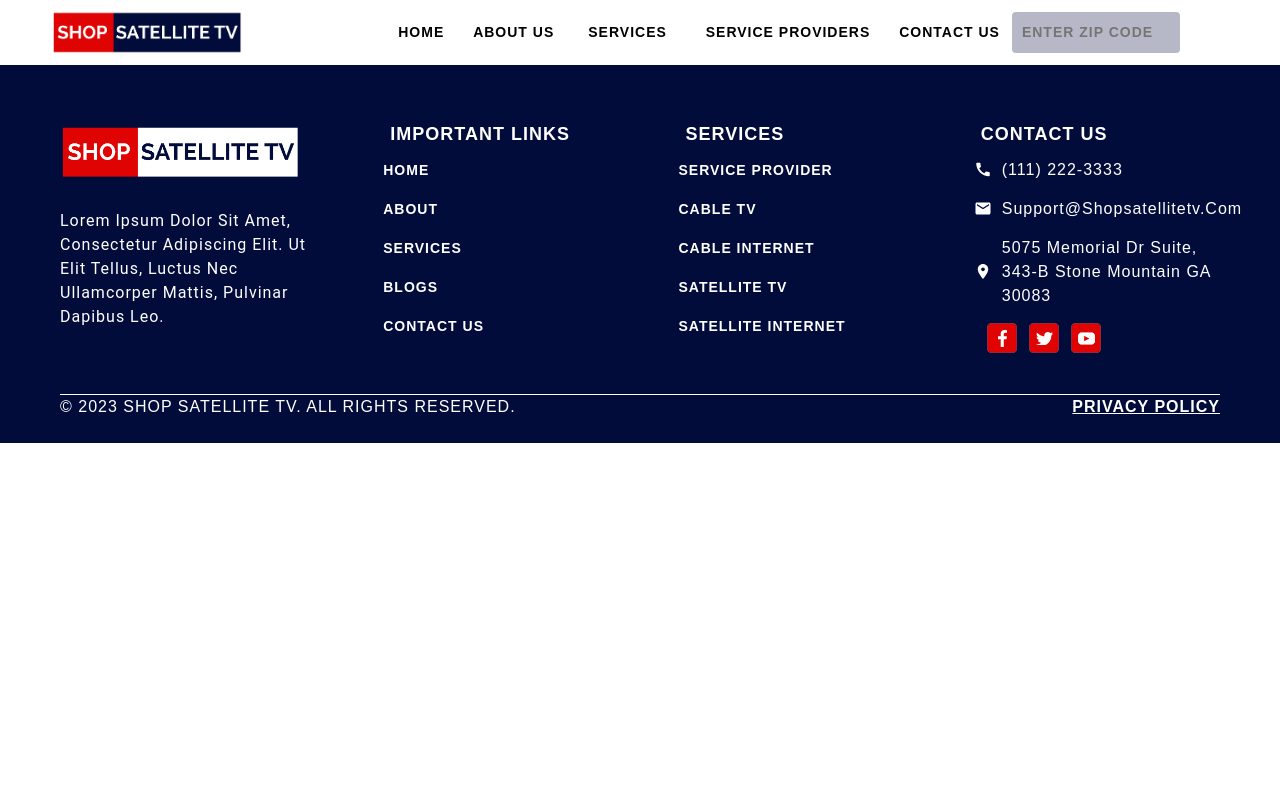
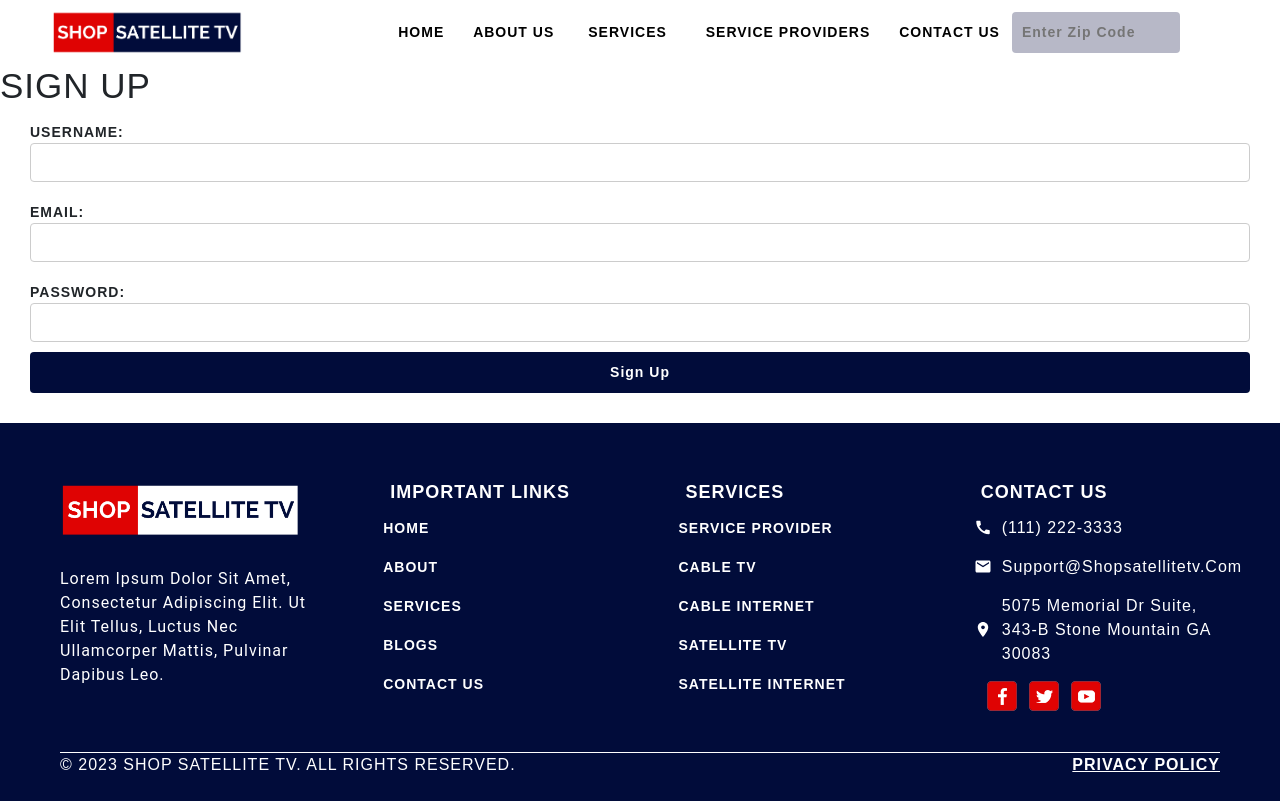
Before and after one commit to Sherdil07/CableTv, a React (Create React App) app: page /signup in a window 1280 px wide. Built offline with nearby package versions, Linux system fonts and the light colour scheme.

Commit message:
Dashboard

```diff
--- a/package.json
+++ b/package.json
@@ -22,6 +22,7 @@
     "react-router-dom": "^6.14.2",
     "react-scripts": "5.0.1",
     "react-slick": "^0.29.0",
+    "react-toastify": "^9.1.3",
     "slick-carousel": "^1.8.1",
     "web-vitals": "^2.1.4"
   },
--- a/src/App.js
+++ b/src/App.js
@@ -1,7 +1,8 @@
-import React from "react";
+import React, { useState } from "react";
 import Navbar from "./components/Navbar";
-import { Route, Routes } from "react-router-dom";
+import { Route, Routes, Navigate } from "react-router-dom";
 import Home from "./components/Home";
+// import "./App.css";
 import "./App.css";
 import Footer from "./components/Footer";
 import AboutUs from "./components/AboutUs";
@@ -15,8 +16,12 @@ import CableTv from "./pages/CableTv";
 import PrivacyPolicy from "./pages/PrivacyPolicy";
 import ZipCodeInfo from "./components/zipCodeInfo";
 import Dashboard from "./components/Dashboard";
+import SignUp from "./components/SignUp";
+import Login from "./components/Login";
 
 function App() {
+  const [isLoggedIn, setIsLoggedIn] = useState(false);
+
   return (
     <div className="App">
       <Navbar />
@@ -38,10 +43,23 @@ function App() {
         <Route path="services/satellite-tv" exact Component={SatelliteTv} />
         <Route path="/privacypolicy" exact Component={PrivacyPolicy} />
         <Route path="/zipCode/:zipCode" exact Component={ZipCodeInfo} />
+        <Route path="/signup" exact Component={SignUp} />
+        <Route
+          path="/login"
+          exact element={<Login setIsLoggedIn={setIsLoggedIn} />} // This route should have the prop
+        />
+        <Route
+          path="/dashboard/*"
+          exact element={
+            isLoggedIn ? <ProtectedDashboard /> : <Navigate to="/login" />
+          } // Protected route
+        />
       </Routes>
       <Footer />
     </div>
   );
 }
-
+function ProtectedDashboard() {
+  return <Dashboard />;
+}
 export default App;
--- a/src/components/Dashboard.jsx
+++ b/src/components/Dashboard.jsx
@@ -1,30 +1,18 @@
-import React, { useState } from "react";
-import axios from "axios";
-
+import React from "react";
+import "../styles/Dashboard.css";
 function Dashboard() {
-  const [data, setData] = useState("");
-
-  const handleDataChange = (event) => {
-    setData(event.target.value);
-  };
-
-  const handleSubmit = async () => {
-    try {
-      await axios.post("http://localhost:3000/write-json", { data });
-      console.log("Data sent to server");
-    } catch (error) {
-      console.error("Error sending data:", error);
-    }
-  };
-
   return (
-    <div>
-      <textarea
-        value={data}
-        onChange={handleDataChange}
-        placeholder="Enter JSON data..."
-      />
-      <button onClick={handleSubmit}>Save Data</button>
+    <div className="dashboard">
+      <div className="side-sidebar">
+        <ul>
+          <li>Pages</li>
+          <li>Media</li>
+          <li>Zipcodes</li>
+          <li>Users</li>
+          <li>Logout</li>
+        </ul>
+      </div>
+      <div className="content">{/* Your dashboard content goes here */}</div>
     </div>
   );
 }
--- /dev/null
+++ b/src/components/Login.jsx
@@ -0,0 +1,54 @@
+import React, { useState } from "react";
+import { useNavigate } from "react-router-dom";
+
+function Login({ setIsLoggedIn }) {
+  const [email, setEmail] = useState("");
+  const [password, setPassword] = useState("");
+  const navigate = useNavigate();
+
+  const handleLogin = async () => {
+    try {
+      const response = await fetch("http://localhost:5000/api/login", {
+        method: "POST",
+        headers: {
+          "Content-Type": "application/json",
+        },
+        body: JSON.stringify({ email, password }),
+      });
+
+      if (response.status === 200) {
+        setIsLoggedIn(true);
+        navigate("/dashboard");
+      } else if (response.status === 401) {
+        console.log("Wrong email or password");
+      } else {
+        console.log("An error occurred");
+      }
+      setIsLoggedIn(true);
+      navigate("/dashboard");
+    } catch (error) {
+      console.error("Error:", error);
+    }
+  };
+
+  return (
+    <div>
+      <h2>Login Page</h2>
+      <input
+        type="text"
+        placeholder="Email"
+        value={email}
+        onChange={(e) => setEmail(e.target.value)}
+      />
+      <input
+        type="password"
+        placeholder="Password"
+        value={password}
+        onChange={(e) => setPassword(e.target.value)}
+      />
+      <button onClick={handleLogin}>Login</button>
+    </div>
+  );
+}
+
+export default Login;
--- /dev/null
+++ b/src/components/SignUp.jsx
@@ -0,0 +1,75 @@
+import React, { useState } from "react";
+import "../styles/SignUp.css";
+
+function App() {
+  const [formData, setFormData] = useState({
+    username: "",
+    email: "",
+    password: "",
+  });
+
+  const handleChange = (e) => {
+    const { name, value } = e.target;
+    setFormData((prevData) => ({
+      ...prevData,
+      [name]: value,
+    }));
+  };
+
+  const handleSubmit = async (e) => {
+    e.preventDefault();
+
+    try {
+      const response = await fetch("http://localhost:5000/api/signup", {
+        method: "POST",
+        headers: {
+          "Content-Type": "application/json",
+        },
+        body: JSON.stringify(formData),
+      });
+
+      const data = await response.json();
+      console.log(data);
+    } catch (error) {
+      console.error("Error:", error);
+    }
+  };
+
+  return (
+    <div className="App">
+      <h1>Sign Up</h1>
+      <form onSubmit={handleSubmit}>
+        <label>
+          Username:
+          <input
+            type="text"
+            name="username"
+            value={formData.username}
+            onChange={handleChange}
+          />
+        </label>
+        <label>
+          Email:
+          <input
+            type="email"
+            name="email"
+            value={formData.email}
+            onChange={handleChange}
+          />
+        </label>
+        <label>
+          Password:
+          <input
+            type="password"
+            name="password"
+            value={formData.password}
+            onChange={handleChange}
+          />
+        </label>
+        <button type="submit">Sign Up</button>
+      </form>
+    </div>
+  );
+}
+
+export default App;
--- /dev/null
+++ b/src/styles/Dashboard.css
@@ -0,0 +1,26 @@
+.dashboard {
+  display: flex;
+  height: 100vh;
+}
+
+.side-sidebar {
+  width: 250px;
+  background-color: #333;
+  color: black;
+  padding: 20px;
+}
+
+.sidebar ul {
+  list-style: none;
+  padding: 0;
+}
+
+.sidebar li {
+  margin-bottom: 15px;
+  cursor: pointer;
+}
+
+.content {
+  flex: 1;
+  padding: 20px;
+}
--- /dev/null
+++ b/src/styles/SignUp.css
@@ -0,0 +1,3 @@
+input {
+  text-transform: none;
+}
```
Also changed, not shown: 1 other file (tests, documents, lock files or other folders).
